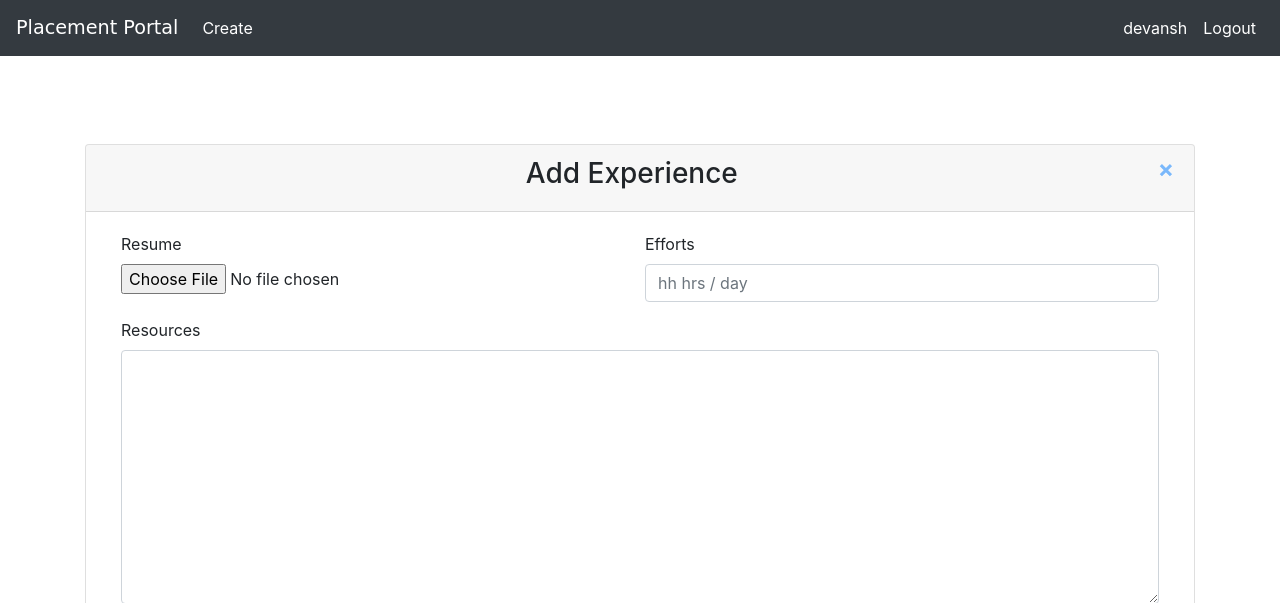
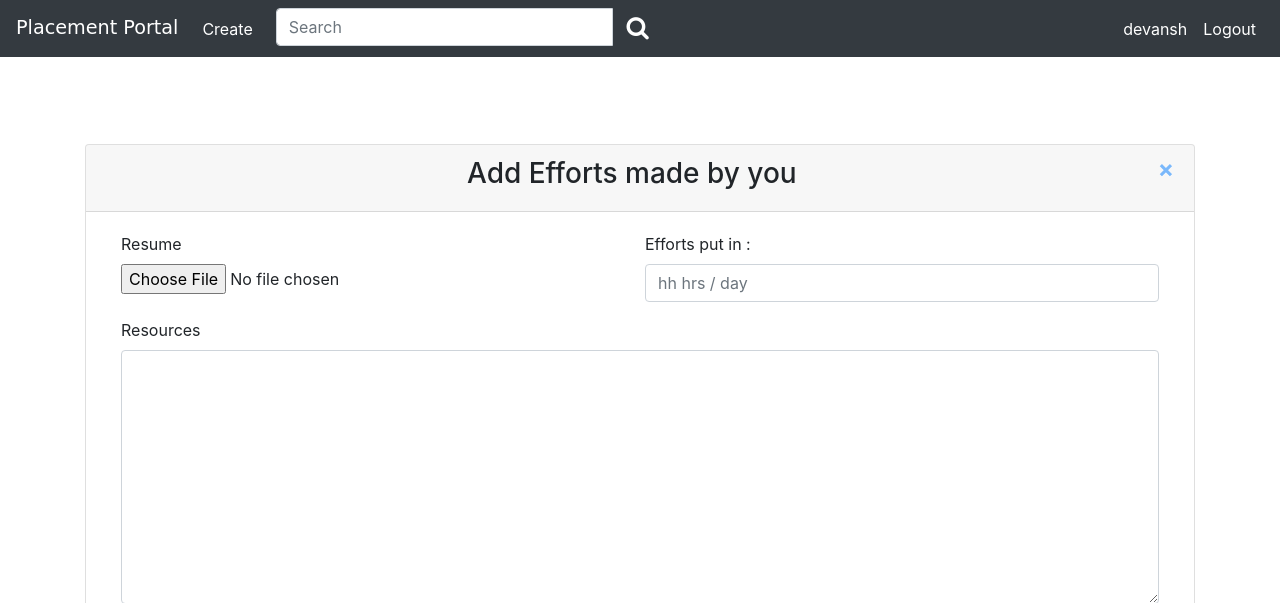
Before and after one commit to suryansh1411/Placement-Portal, a Django app: page /create/effort/55 in a window 1280 px wide. Shown: the top 603 px of the page. Run offline with Django 3.2, Linux system fonts and the light colour scheme; a user stored in the database is signed in; some libraries are stand-ins or nearby versions.

Commit message:
fifth commit

```diff
--- a/PlacementPortal/views.py
+++ b/PlacementPortal/views.py
@@ -1,7 +1,7 @@
 from django.shortcuts import render , redirect
 from django.views.generic import ListView, TemplateView
 from experience.models import Experience, Bookmark
-from experience.forms import BookmarkForm
+from experience.forms import BookmarkForm, SearchForm
 
 def Home(request):
     context={}
@@ -17,6 +17,7 @@ def Home(request):
 
     context['experiences']=zip(experiences, flag)
     context['form']=BookmarkForm()
+    context['searchform']=SearchForm()
     return render(request, 'experience/home.html', context)
 
 
--- a/experience/forms.py
+++ b/experience/forms.py
@@ -42,7 +42,7 @@ class ExperienceForm(forms.ModelForm):
 class EffortForm(forms.ModelForm):
     resume=forms.FileField(required=False, widget=forms.FileInput(attrs={'accept':'application/pdf'}))
     resources=forms.CharField(widget=forms.Textarea, required=False)
-    efforts=forms.CharField(widget=forms.TextInput(attrs={'placeholder':'hh hrs / day'}), required=False)
+    efforts=forms.CharField(widget=forms.TextInput(attrs={'placeholder':'hh hrs / day'}), required=False, label="Efforts put in : ")
     tips=forms.CharField(widget=forms.Textarea, required=False)
 
     class Meta():
@@ -66,3 +66,6 @@ class BookmarkForm(forms.ModelForm):
         model=Bookmark
         fields=[]
         # fields=['experience', 'user']
+
+class SearchForm(forms.Form):
+    pattern=forms.CharField(max_length=25, required=False)
--- a/experience/views.py
+++ b/experience/views.py
@@ -1,7 +1,7 @@
 from django.shortcuts import get_object_or_404, render, redirect
 from django.contrib.auth.decorators import login_required
 from django.urls import reverse_lazy, reverse
-from experience.forms import ExperienceForm, EffortForm, RoundForm, BookmarkForm
+from experience.forms import ExperienceForm, EffortForm, RoundForm, BookmarkForm, SearchForm
 from django.contrib import messages
 from . import urls
 from .models import Experience, Bookmark
@@ -46,7 +46,9 @@ def CreateRound(request, pk, n):
             return render(request, 'experience/round_create.html', {'form':form})
     else:
         form=RoundForm()
-        return render(request, 'experience/round_create.html', {'form':form})
+        exp=get_object_or_404(Experience, pk=pk)
+        numberOfRounds=exp.recruitement_process-n+1
+        return render(request, 'experience/round_create.html', {'form':form, 'numberOfRounds':numberOfRounds})
 
 
 @login_required
@@ -68,7 +70,7 @@ def CreateEffort(request, pk):
         return render(request, 'experience/effort_create.html', {'form':form})
 
 
-###############################################################################################3
+###############################################################################################
 
 @login_required
 def BookmarkExperience(request, pk):
@@ -88,3 +90,19 @@ def BookmarkExperience(request, pk):
     else:
         form=BookmarkForm()
         return render(request, 'experience/effort_create.html', {'form':form})
+
+#################################################################################################
+
+@login_required
+def SearchExperience(request):
+    if request.method=='POST':
+        form=SearchForm(request.POST)
+        if form.is_valid():
+            pattern=form.pattern
+
+        else:
+            print(form.errors)
+            return redirect('home')
+    else:
+        form=SearchForm
+        return redirect('home')
--- a/template/experience/effort_create.html
+++ b/template/experience/effort_create.html
@@ -13,7 +13,7 @@ Experience Create
     <div class="card-header text-center">
       <button type="button" class="close modal-close ml-auto" data-dismiss="modal" aria-label="Close"><a href="{% url 'home' %}"><span aria-hidden="true">×</span></a></button>
 
-    <h3>Add Experience</h3>
+    <h3>Add Efforts made by you</h3>
     </div>
     <div class="card-body">
       <div class="container">
--- a/template/experience/home.html
+++ b/template/experience/home.html
@@ -22,11 +22,20 @@
       </button>
       <ul class='navbar-nav mx-auto'>
         <li class="nav-item active"><a class="nav-link" href="{% url 'experience:create_experience' %}">Create</a></li>
-        {% if user.is_authenticated %}
-
-        {% endif %}
 
       </ul>
+
+      <div class="col-sm-3 col-md-4">
+        <form class="navbar-form" role="search">
+        <div class="input-group">
+            <input type="text" class="form-control" placeholder="Search" name="srch-term" id="srch-term">
+            <div class="input-group-btn">
+              <button class="btn" type="submit"><i class="fa fa-search" aria-hidden="true" style="font-size:24px;color:white"></i></button>
+            </div>
+        </div>
+        </form>
+        </div>
+
       <div class="collapse navbar-collapse" id="navbarSupportedContent">
         <ul class="navbar-nav ml-auto">
           {% if user.is_authenticated %}
@@ -51,6 +60,8 @@
 
           {% endif %}
         </ul>
+
+
 
       </div>
     </nav>
--- a/template/experience/round_create.html
+++ b/template/experience/round_create.html
@@ -13,7 +13,7 @@ Experience Create
     <div class="card-header text-center">
       <button type="button" class="close modal-close ml-auto" data-dismiss="modal" aria-label="Close"><a href="{% url 'home' %}"><span aria-hidden="true">×</span></a></button>
 
-    <h3>Add Experience</h3>
+    <h3>Round : {{numberOfRounds}}</h3>
     </div>
     <div class="card-body">
       <div class="container">
```
Also changed, not shown: db.sqlite3.
